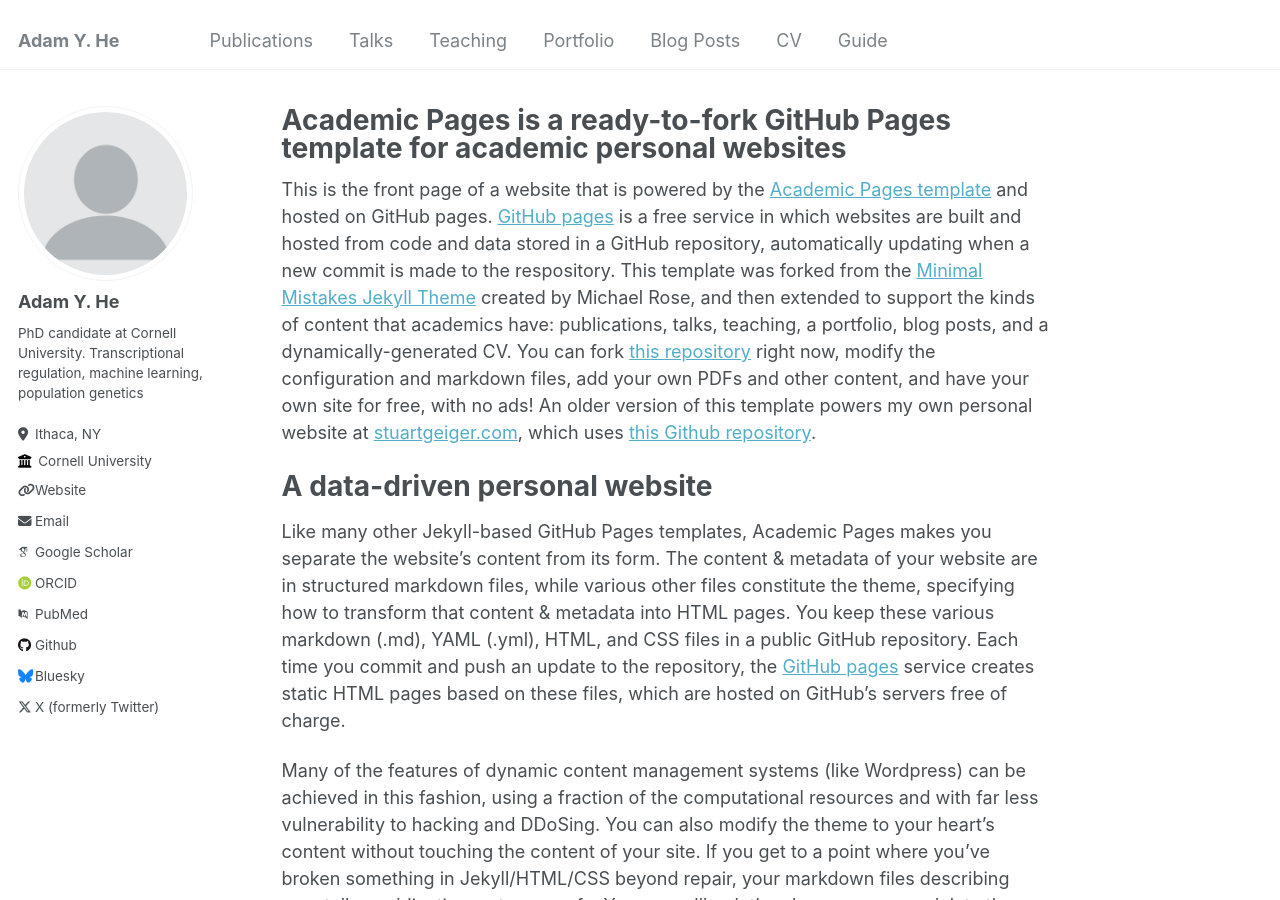
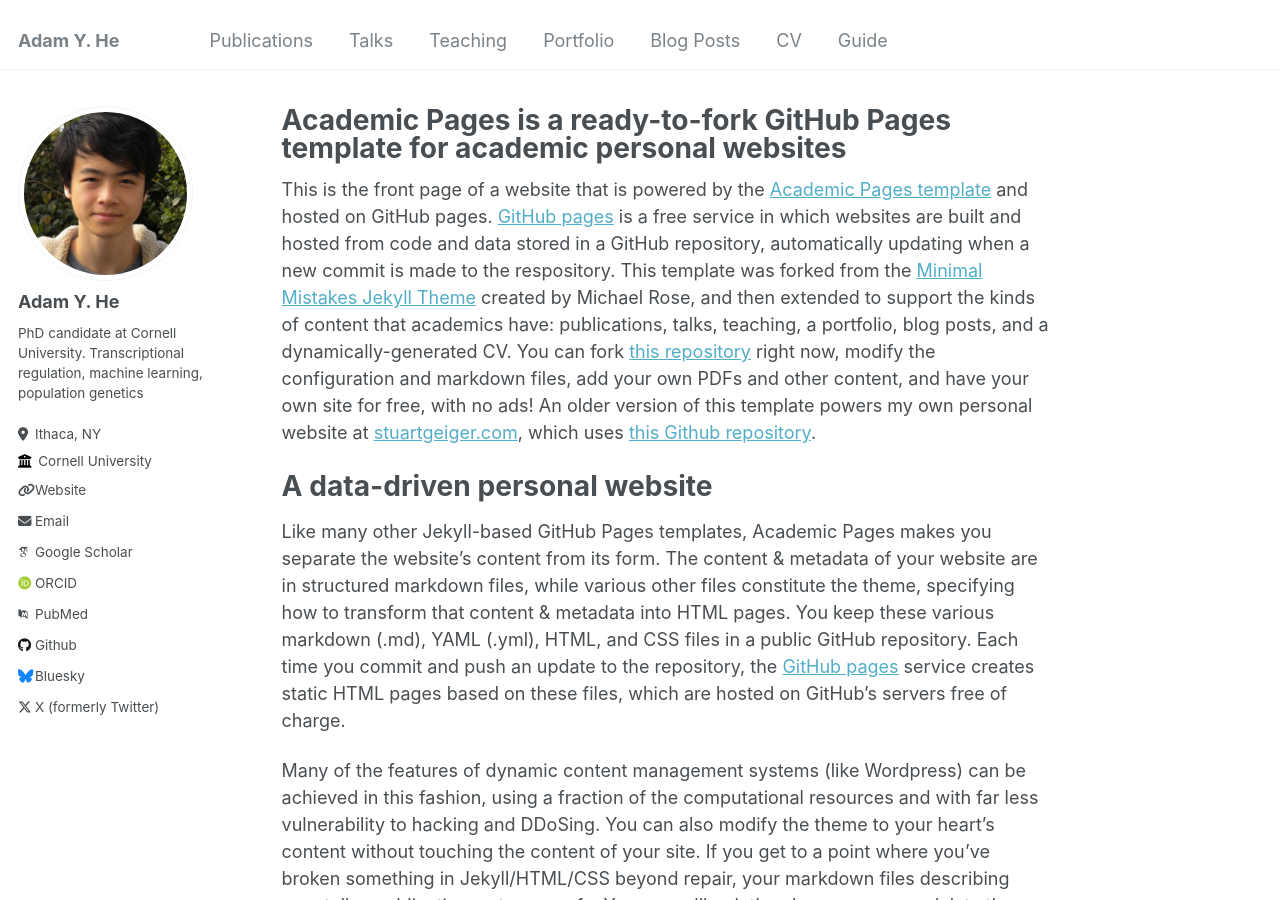
Before and after one commit to adamyhe/adamyhe.github.io, a Jekyll site: the page built from _pages/about.md, in a window 1280 px wide and 900 px high. Built offline with Jekyll 4.4.1, drawn with Linux system fonts in a browser that asks for light colours; some web fonts are replaced.

Commit message:
Update _config.yml

```diff
--- a/_config.yml
+++ b/_config.yml
@@ -11,7 +11,7 @@ locale                   : "en-US"
 title                    : "Adam Y. He"
 title_separator          : "-"
 name                     : &name "Adam Y. He"
-description              : &description "Computational biologist, PhD candidate."
+description              : &description "Computational biologist"
 url                      : https://adamyhe.github.io # the base hostname & protocol for your site e.g. "https://mmistakes.github.io"
 baseurl                  : "" # the subpath of your site, e.g. "/blog"
 repository               : "adamyhe/adamyhe.github.io"
@@ -21,7 +21,7 @@ repository               : "adamyhe/adamyhe.github.io"
 #               Additional customization can be done by editing /_includes/author-profile.html
 author:
   # Biographic information
-  avatar           : "profile.png"
+  avatar           : "31111759.jpeg"
   name             : "Adam Y. He"
   pronouns         : # example: "she/her"
   bio              : "PhD candidate at Cornell University. Transcriptional regulation, machine learning, population genetics"
```
